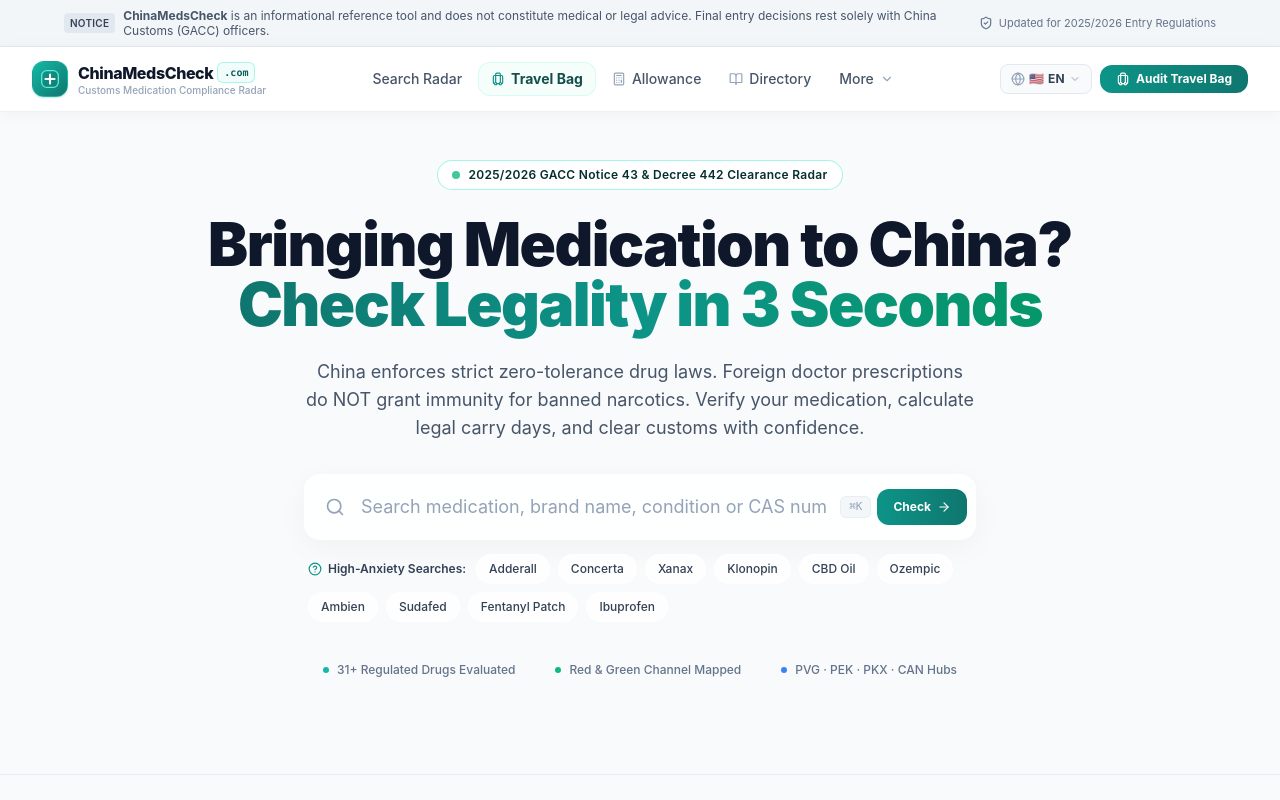
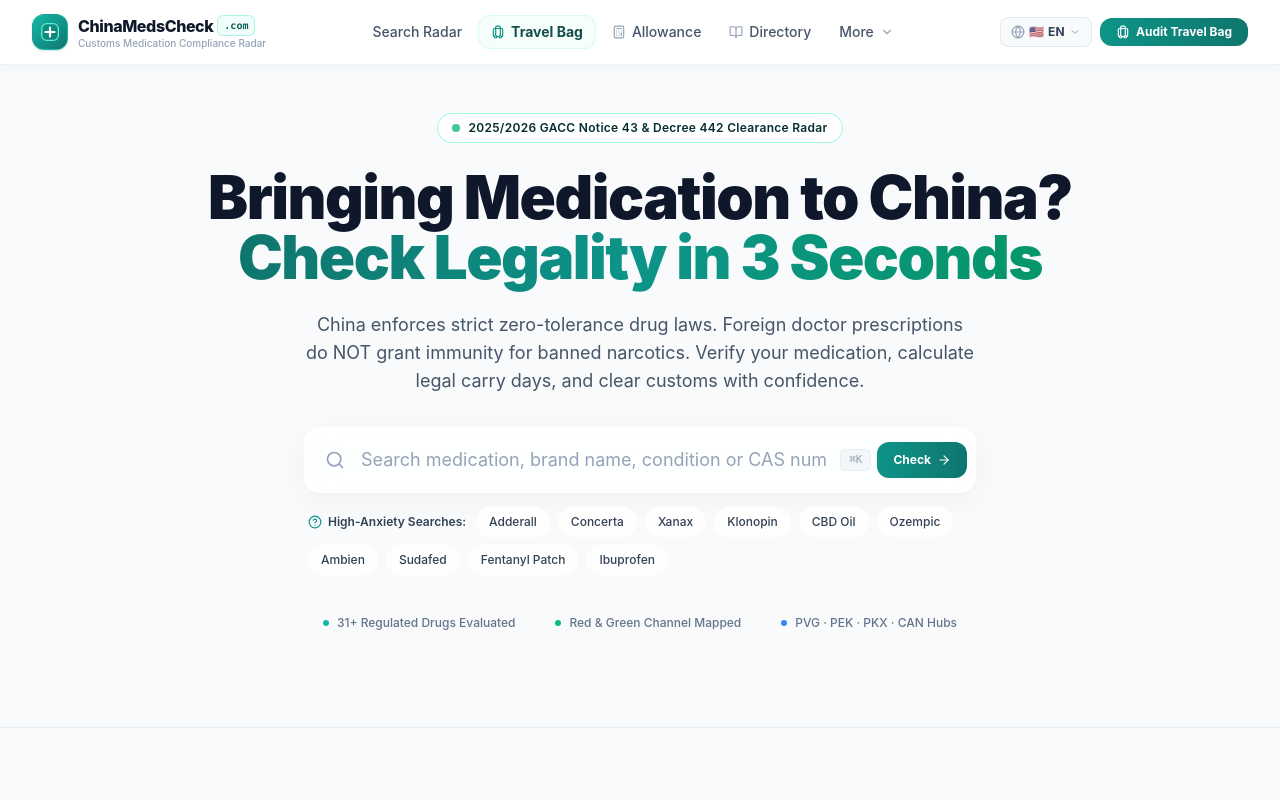
Before and after one commit to bdodh22/china-meds-check, a Next.js app: page / in a window 1280 px wide. Shown: the top 800 px of the page. Built offline with nearby package versions, Linux system fonts and the light colour scheme.

Commit message:
remove-top-disclaimer-banner

```diff
--- a/app/layout.tsx
+++ b/app/layout.tsx
@@ -2,7 +2,6 @@
 import './globals.css';
 import Navbar from '@/components/Navbar';
 import Footer from '@/components/Footer';
-import DisclaimerBanner from '@/components/DisclaimerBanner';
 import StickyMobileActionBar from '@/components/StickyMobileActionBar';
 
 export const metadata: Metadata = {
@@ -58,7 +57,6 @@
   return (
     <html lang="en" className="scroll-smooth">
       <body className="min-h-screen flex flex-col bg-white text-slate-900 antialiased selection:bg-slate-900 selection:text-white pb-16 md:pb-0">
-        <DisclaimerBanner variant="top" />
         <Navbar />
         <main className="flex-1">{children}</main>
         <Footer />
```
